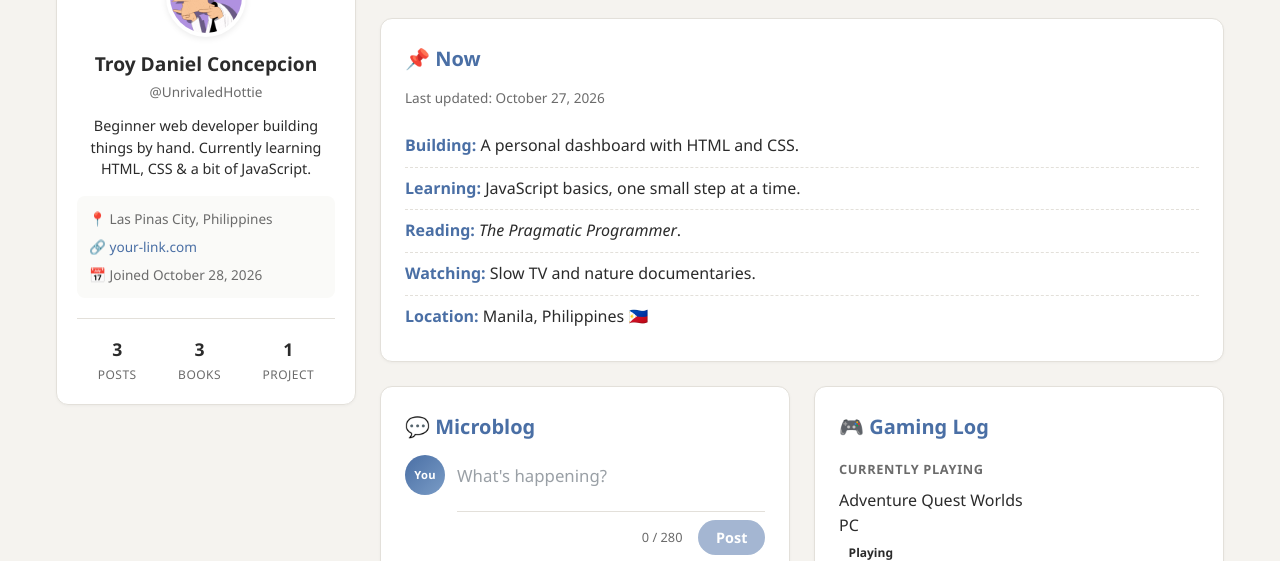
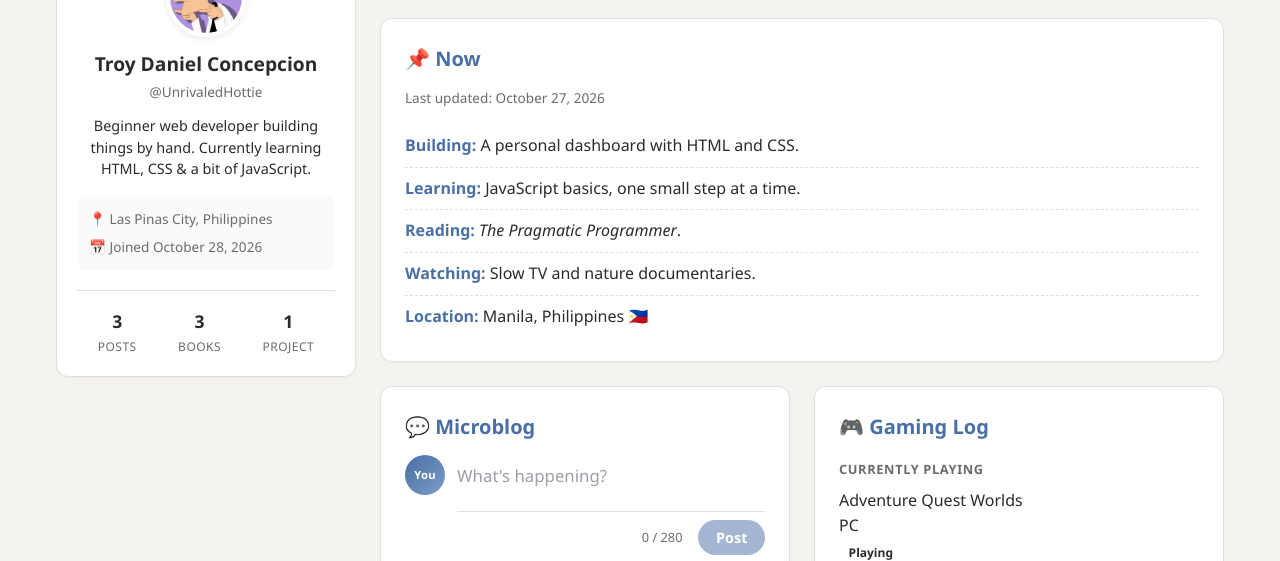
Before and after one commit to VenatorLuporum/personal-project, a plain HTML site: page index.html in a window 1280 px wide. Shown: the part 208-769 px from the top of the page. Drawn offline with Linux system fonts and the light colour scheme.

Commit message:
modified:   index.html

```diff
--- a/index.html
+++ b/index.html
@@ -40,7 +40,7 @@
 
                     <ul class="profile-meta">
                         <li>📍 Las Pinas City, Philippines</li>
-                        <li>🔗 <a href="#">your-link.com</a></li>
+                    <!-- <li>🔗 <a href="#">your-link.com</a></li>-->
                         <li>📅 Joined October 28, 2026</li>
                     </ul>
 
```
